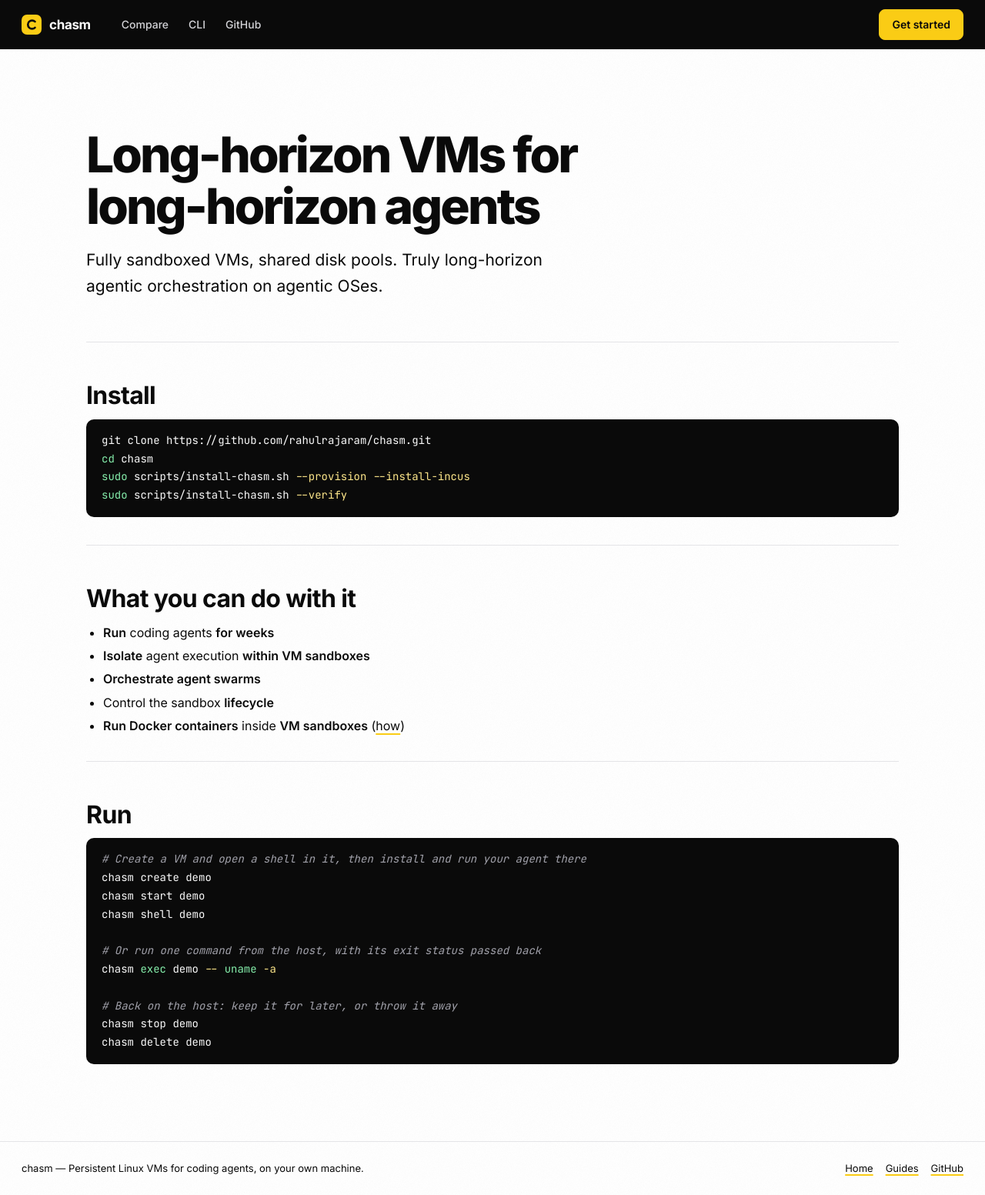
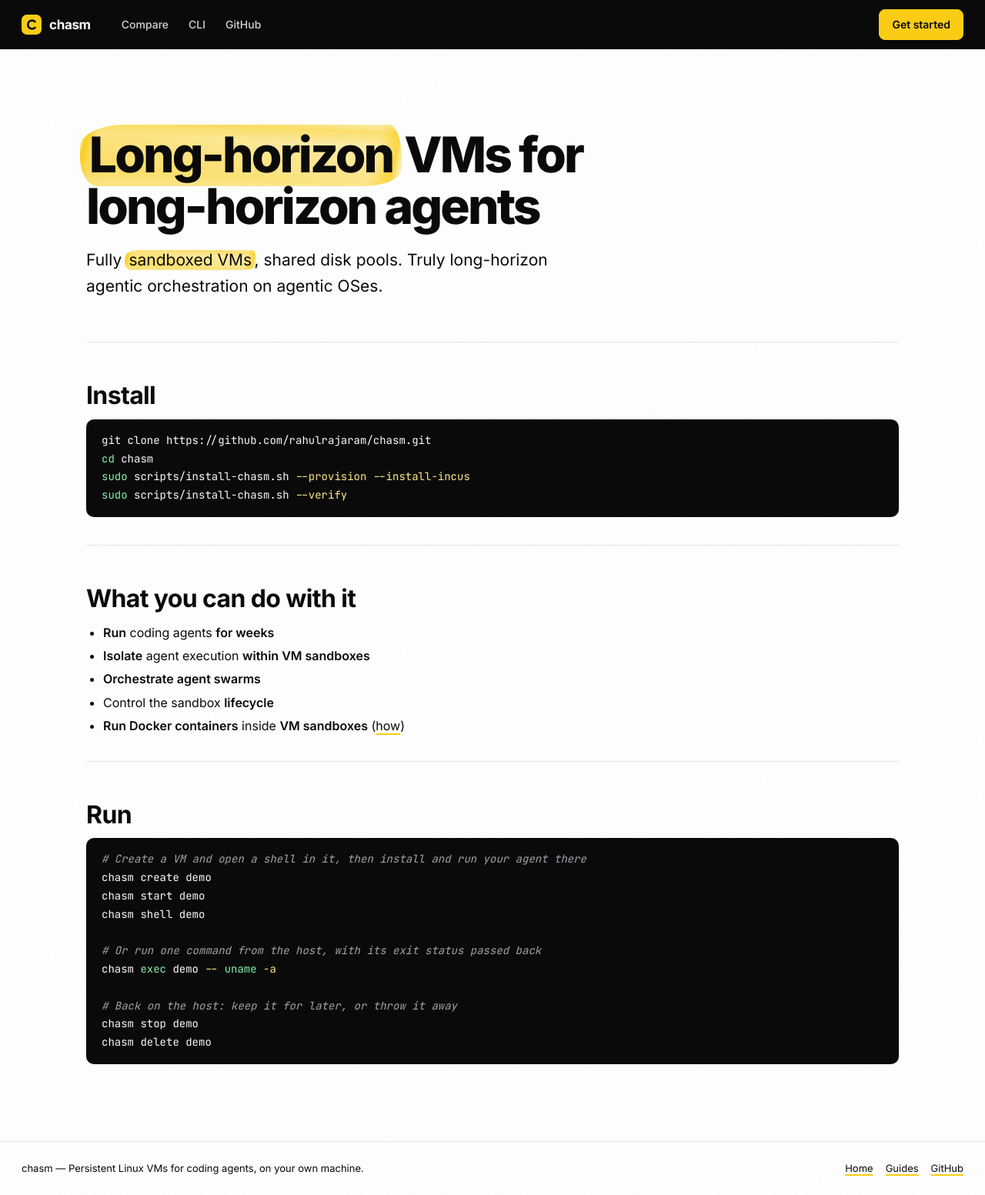
Before and after one commit to rahulrajaram/chasm, a Jekyll site: the page built from docs/index.html, in a window 1280 px wide. Shown: the whole page at 77% size. Built offline with Jekyll 4.4.1, drawn with Linux system fonts in a browser that asks for light colours.

Commit message:
docs(landing): brush-style yellow highlight on the headline and pitch
Add a reusable mark.brush style (uneven, slightly tilted marker stroke in
the brand yellow) and apply it to the first "Long-horizon" and
"sandboxed VMs".

Co-Authored-By: Claude Opus 5.5 <noreply@anthropic.com>

```diff
--- a/docs/assets/css/chasm.css
+++ b/docs/assets/css/chasm.css
@@ -613,3 +613,23 @@ blockquote.warning::before {
   pre * { color: var(--black) !important; }
   a { text-decoration-color: var(--black); }
 }
+
+/* ---------- Brush highlight ----------
+   An imperfect, hand-painted marker stroke in the brand yellow:
+   uneven edges, a slight tilt, and a faded start and end.
+   Usage: <mark class="brush">words</mark>                         */
+mark.brush {
+  color: inherit;
+  padding: 0.02em 0.28em 0.06em;
+  margin: 0 -0.12em;
+  border-radius: 0.9em 0.25em 0.8em 0.35em / 0.45em 0.7em 0.35em 0.6em;
+  background:
+    linear-gradient(104deg, rgb(250 204 21 / 0) 0.9%, rgb(250 204 21 / 0.95) 2.6%,
+      rgb(250 204 21 / 0.55) 6%, rgb(250 204 21 / 0.35) 90%, rgb(250 204 21 / 0.8) 96%,
+      rgb(250 204 21 / 0) 99%),
+    linear-gradient(183deg, rgb(250 204 21 / 0) 0%, rgb(250 204 21 / 0.4) 12%,
+      rgb(250 204 21 / 0) 30%, rgb(250 204 21 / 0.25) 78%, rgb(250 204 21 / 0) 95%);
+  -webkit-box-decoration-break: clone;
+  box-decoration-break: clone;
+}
+.hero h1 mark.brush { padding: 0 0.18em 0.04em; }
--- a/docs/index.html
+++ b/docs/index.html
@@ -4,8 +4,8 @@ title: Long-horizon VMs for long-horizon agents
 description: Fully sandboxed VMs, shared disk pools. Truly long-horizon agentic orchestration on agentic OSes.
 ---
 <section class="hero">
-  <h1>Long-horizon VMs for long-horizon agents</h1>
-  <p class="lede">Fully sandboxed VMs, shared disk pools. Truly long-horizon agentic orchestration on agentic OSes.</p>
+  <h1><mark class="brush">Long-horizon</mark> VMs for long-horizon agents</h1>
+  <p class="lede">Fully <mark class="brush">sandboxed VMs</mark>, shared disk pools. Truly long-horizon agentic orchestration on agentic OSes.</p>
 </section>
 <section class="section" id="install">
   <h2>Install</h2>
```
